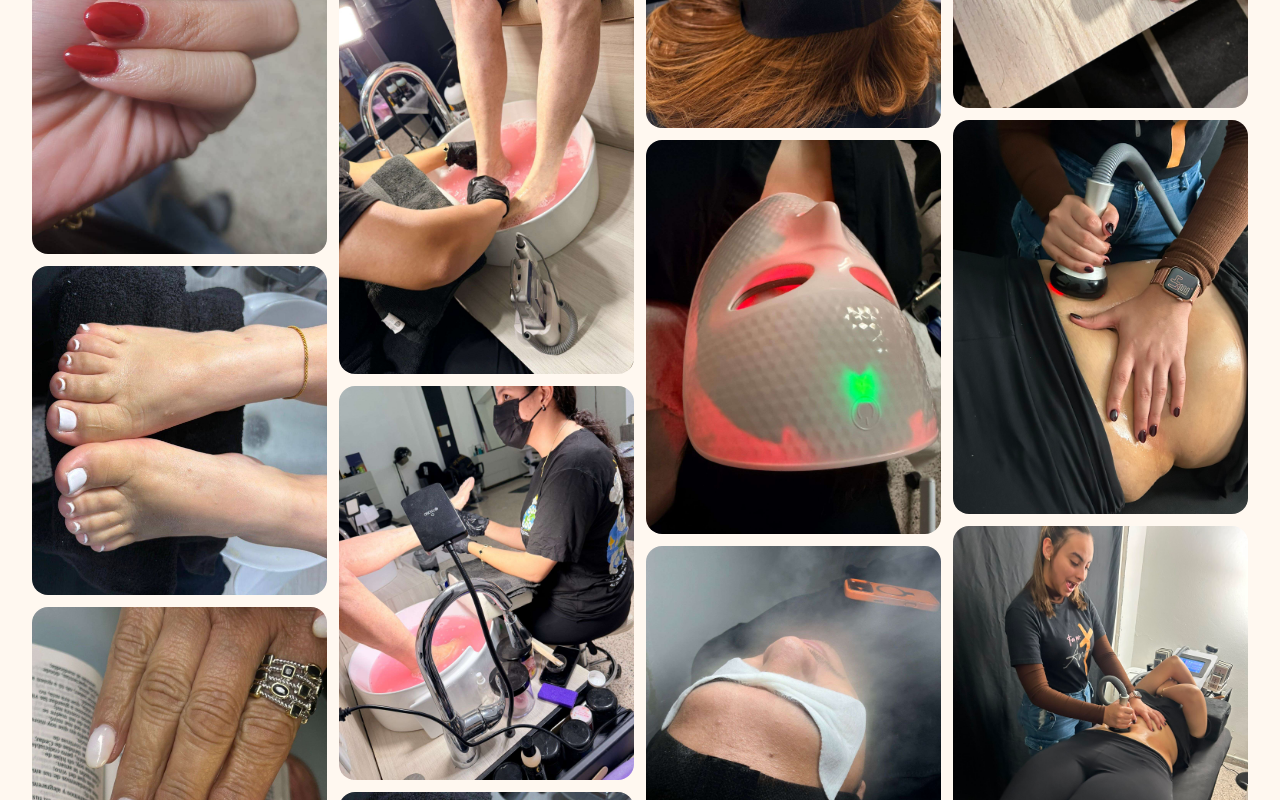
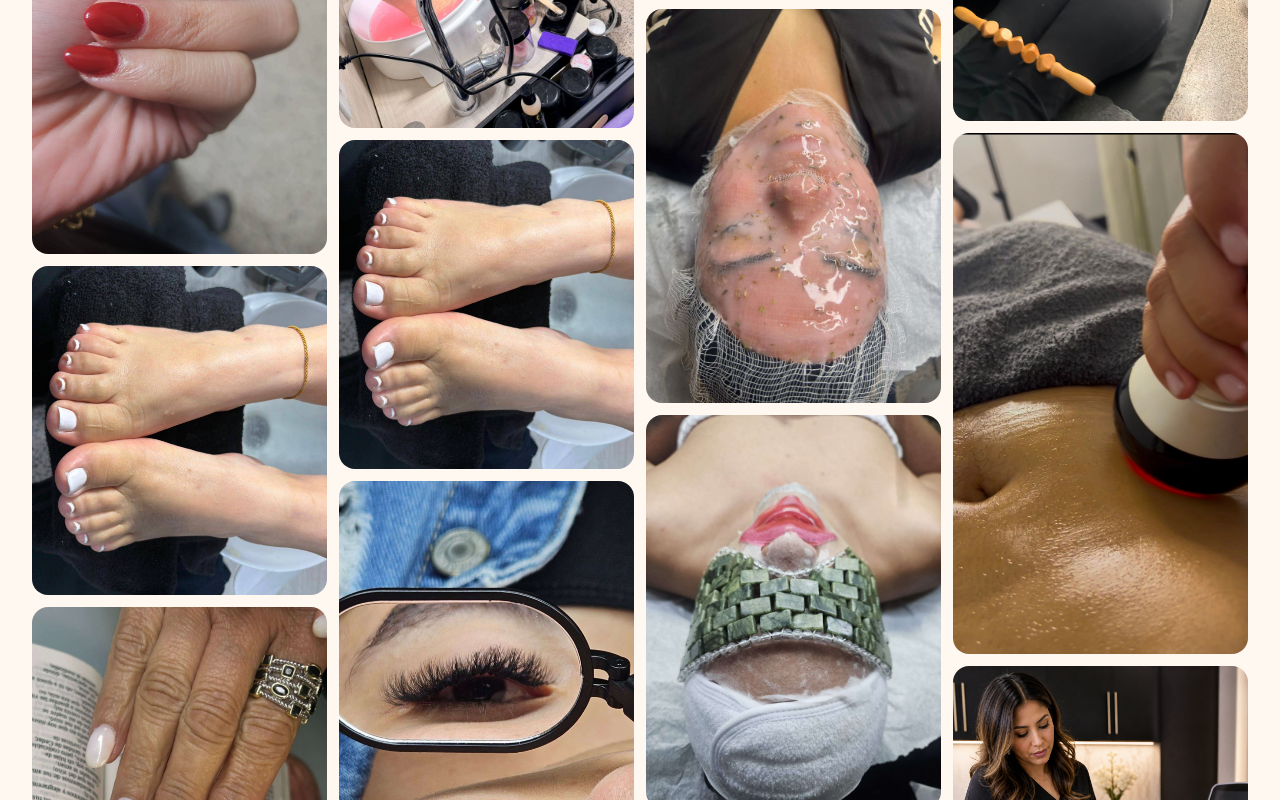
Before and after one commit to ipollc2024-hub/aglas-salon-web, a Next.js app: page / in a window 1280 px wide. Shown: the part 6960-7760 px from the top of the page. Built offline with nearby package versions, Linux system fonts and the light colour scheme; a web font is replaced by a local one.

Commit message:
Añadir nueva foto de tratamiento corporal

```diff
--- a/src/components/Galeria.tsx
+++ b/src/components/Galeria.tsx
@@ -65,6 +65,7 @@
   // Drenajes, maderoterapia y tratamientos corporales
   { category: "body", foto: "/galeria/cuerpo-01.jpg" },
   { category: "body", foto: "/galeria/cuerpo-02.jpg" },
+  { category: "body", foto: "/galeria/cuerpo-03.jpg" },
   // Depilación láser y con cera
   { category: "hair-removal", foto: "/galeria/depilacion-laser-01.png" },
   { category: "hair-removal", foto: "/galeria/depilacion-cera-01.png" },
```
Also changed, not shown: public/galeria/cuerpo-03.jpg (added).
